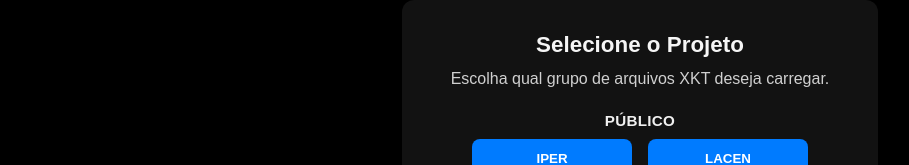
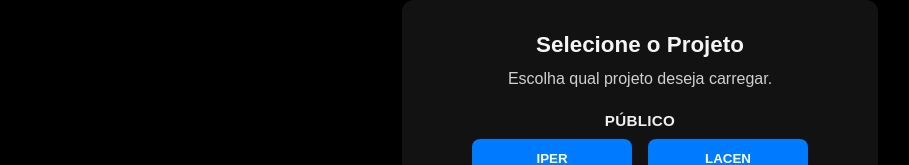
Before and after one commit to rodioegiufao/farmacia_janio, a plain HTML site: page index.html in a window 1280 px wide. Shown: the part 253-418 px from the top of the page, without its empty margins (0-909 px from the left). Drawn offline with nearby package versions, Linux system fonts and the light colour scheme.

Commit message:
Update index.html

```diff
--- a/index.html
+++ b/index.html
@@ -13,7 +13,7 @@
     <div id="modelSelection" class="model-selection" role="dialog" aria-modal="true" aria-labelledby="modelSelectionTitle">
         <div class="model-selection-card">
             <h1 id="modelSelectionTitle">Selecione o Projeto</h1>
-            <p>Escolha qual grupo de arquivos XKT deseja carregar.</p>
+            <p>Escolha qual projeto deseja carregar.</p>
             <div class="model-selection-actions">
                 <div class="model-selection-group">
                     <span class="model-selection-group-title">Público</span>
```
